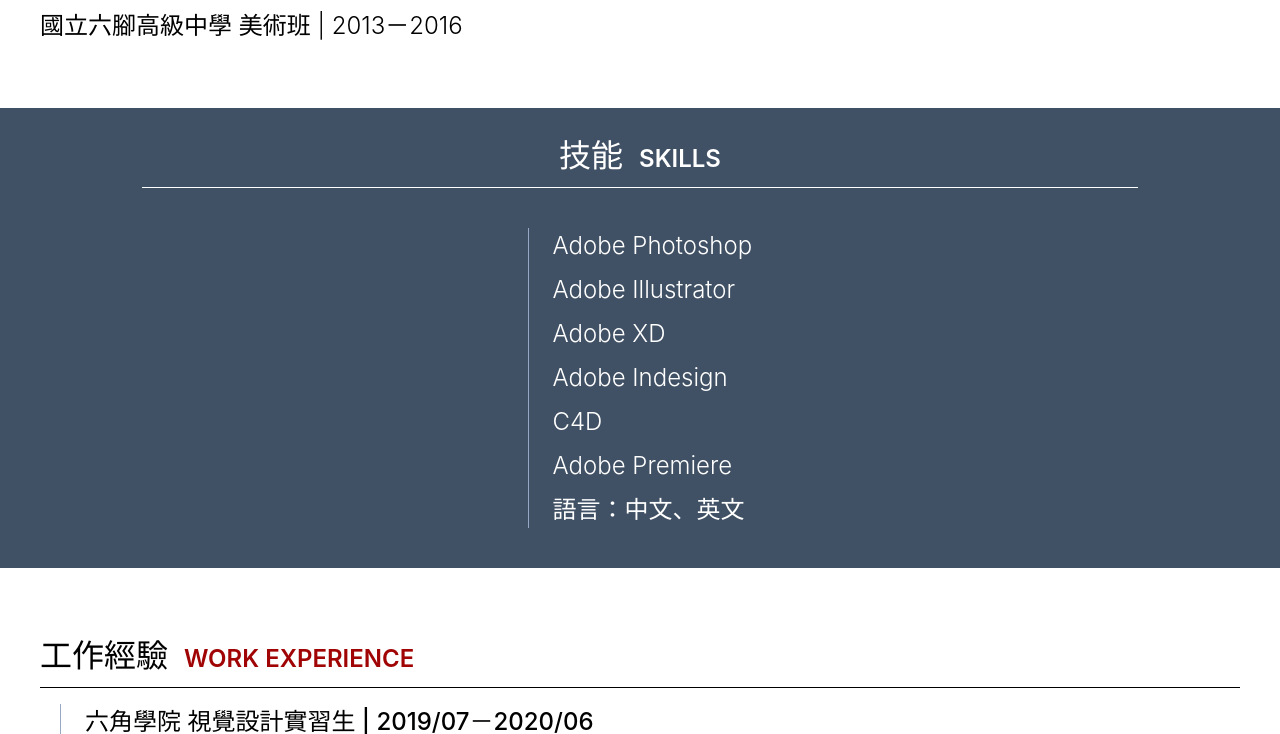
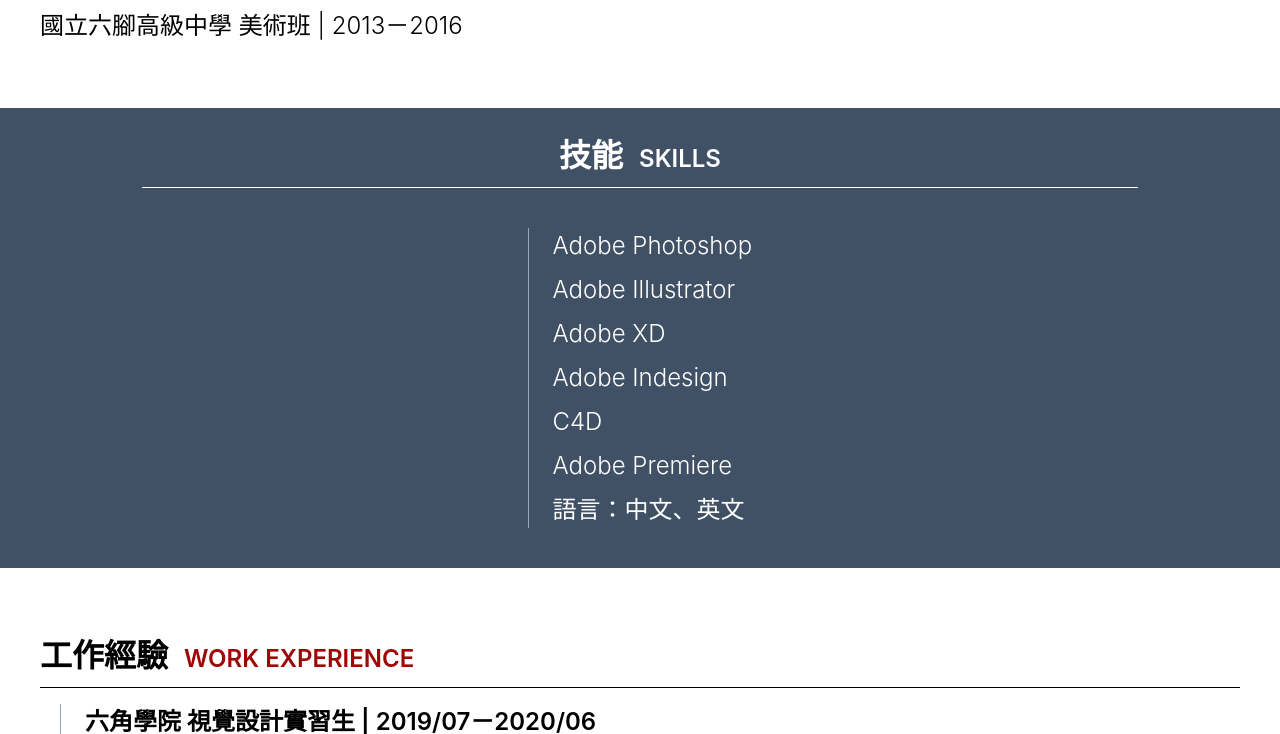
Before and after one commit to KumaShow/layout-week1, a plain HTML site: page index.html in a window 1280 px wide. Shown: the part 1142-1876 px from the top of the page. Drawn offline with Linux system fonts and the light colour scheme.

Commit message:
update heading font-weight
500太細改600

```diff
--- a/sass/base/_typography.scss
+++ b/sass/base/_typography.scss
@@ -6,13 +6,13 @@
 
 .heading-2 {
     font-size: 32px;
-    font-weight: 500;
+    font-weight: 600;
     padding-bottom: 7px;
 }
 
 .heading-3 {
     font-size: 24px;
-    font-weight: 500;
+    font-weight: 600;
 }
 
 .heading-span {
```
Also changed, not shown: css/main.css.
